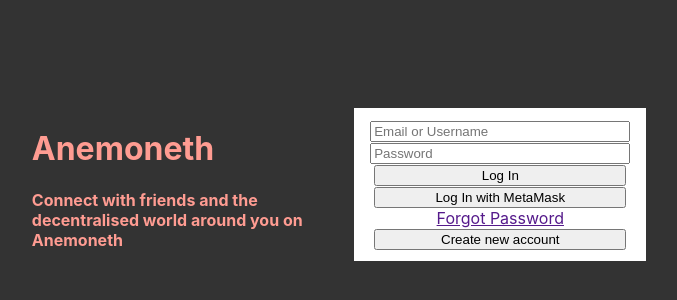
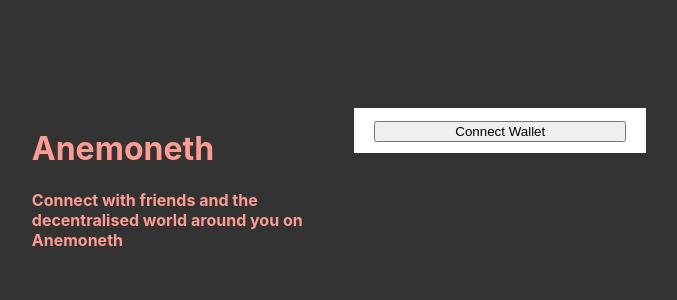
Before and after one commit to marinojoey/Anemoneth-contract, a React (Create React App) app in the folder react-frontend/: page / in a window 1280 px wide. Shown: the part 148-448 px from the top of the page, without its empty margins (301-978 px from the left). Built offline with nearby package versions, Linux system fonts and the light colour scheme.

Commit message:
removed web2 auth

```diff
--- a/react-frontend/src/components/LoginPage/Login.jsx
+++ b/react-frontend/src/components/LoginPage/Login.jsx
@@ -3,8 +3,6 @@
 import LoginRegisterComponent from '../LoginRegisterComponent/LoginRegister'
 
 function Login() {
-
-
   return (
     <div className='loginpage'>
       <div className='loginPiecesContainer'>
--- a/react-frontend/src/components/LoginRegisterComponent/LoginRegister.jsx
+++ b/react-frontend/src/components/LoginRegisterComponent/LoginRegister.jsx
@@ -21,21 +21,7 @@
 
     return (
         <div id="LoginRegisterComponent">
-            <div>
-                <form>
-                    <input className="loginInputs" type="text" id="login" name="login" placeholder="Email or Username"></input>
-                    <br />
-                    <input className="loginInputs" type="password" id="password" name="password" placeholder="Password"></input>
-                    <br />
-                    <input className="loginButtons" type="submit" id="loginSubmit" name="loginSubmit" value="Log In" />
-                </form>
-                <button className="loginButtons" onClick={() => connectWalletHandler()}>Log In with MetaMask</button>
-                <br />
-                <a href="">Forgot Password</a>
-            </div>
-            <div>
-                <button className="loginButtons">Create new account</button>
-            </div>
+                <button className="loginButtons" onClick={() => connectWalletHandler()}>Connect Wallet</button>
         </div>
     )
 }
--- a/react-frontend/src/components/LoginRegisterComponent/LoginRegister.scss
+++ b/react-frontend/src/components/LoginRegisterComponent/LoginRegister.scss
@@ -2,11 +2,6 @@
     background-color: white;
     padding: 4% 2% 4% 2%;
     text-align: center;
-
-    .loginInputs {
-        // width: 650px;
-        width: 90%;
-    }
 
     .loginButtons {
         // width: 660px;
```
